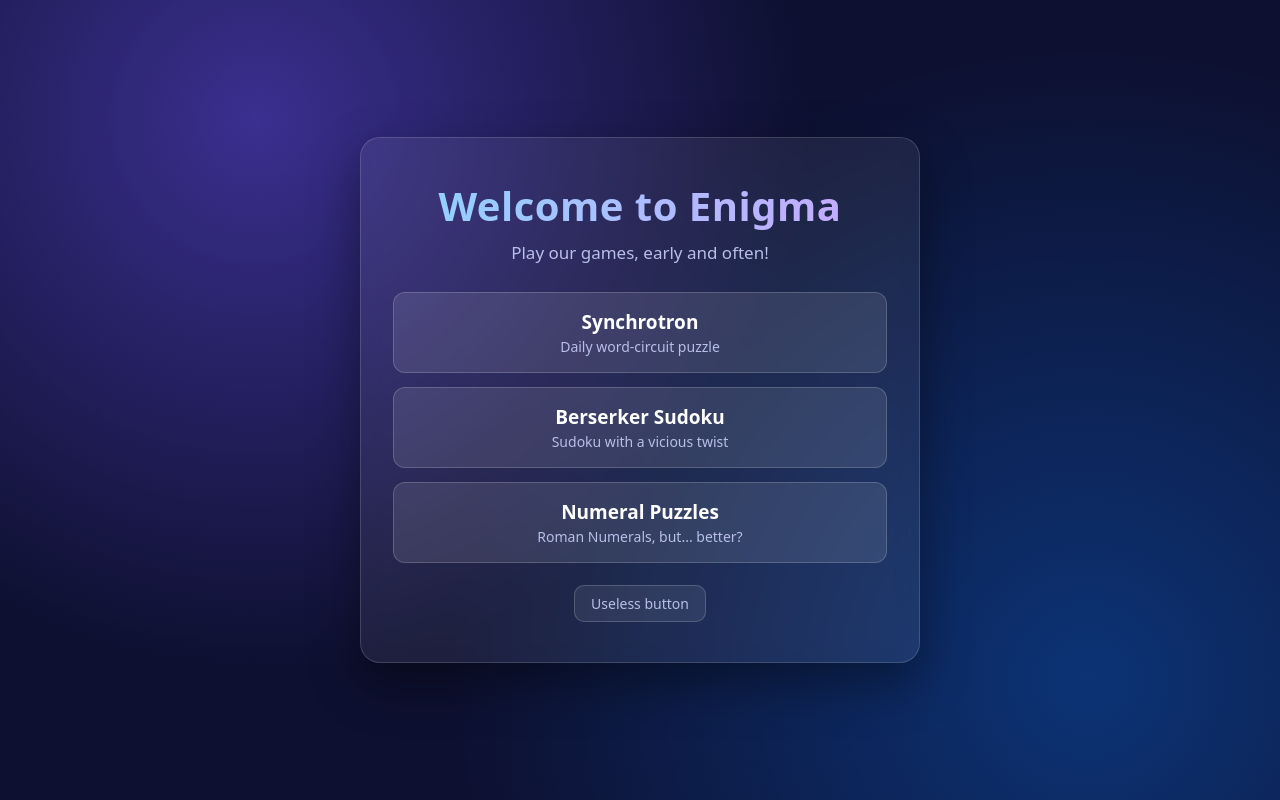
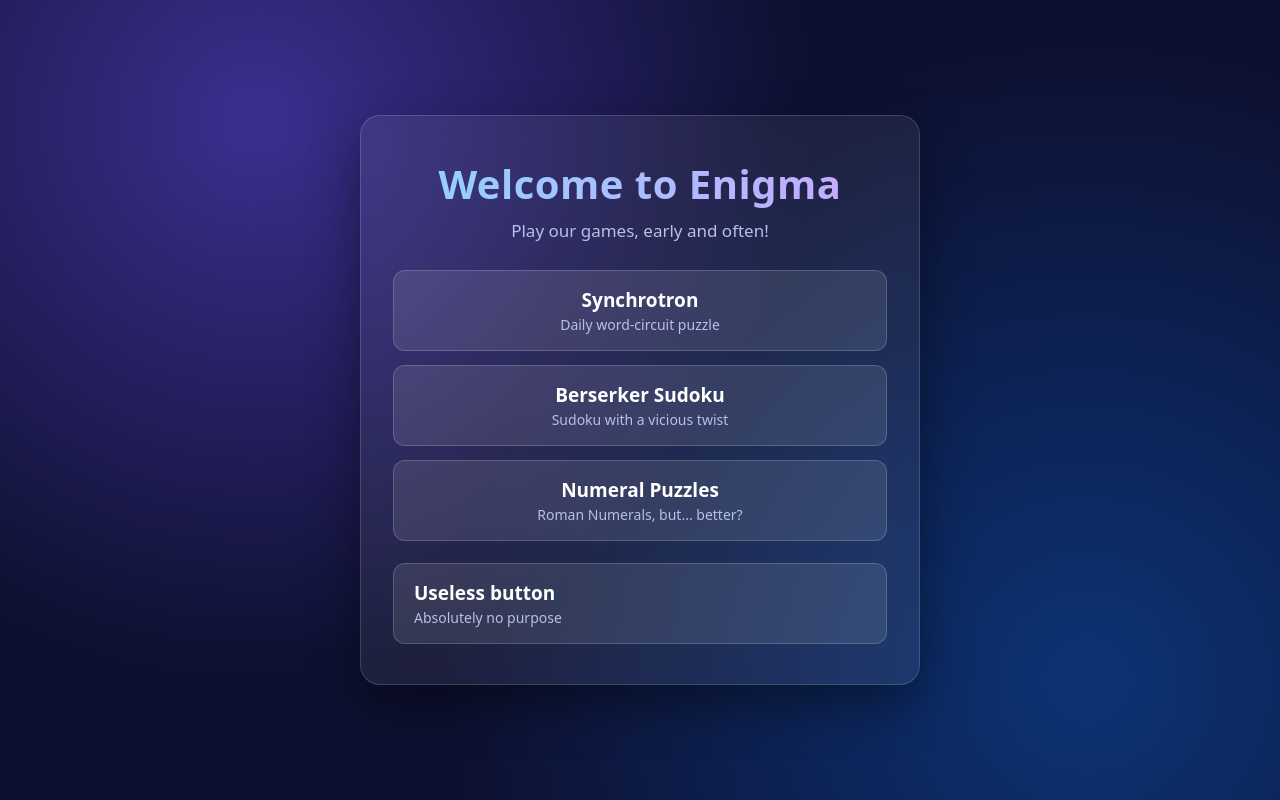
Before and after one commit to sean-hyer/enigma-games, a PHP site: page / in a window 1280 px wide. Run offline with PHP 8.4, Linux system fonts and the light colour scheme; some libraries are stand-ins or nearby versions.

Commit message:
useless button update

```diff
--- a/index.php
+++ b/index.php
@@ -19,7 +19,10 @@
 		a.play span{font-weight:400;font-size:14px;color:#b8bfe8}
 		a.play:hover,a.play:focus-visible{transform:translateY(-3px);background:linear-gradient(135deg,#0b79ff,#7a5cff);box-shadow:0 10px 24px rgba(11,121,255,.35);outline:none}
 		a.play:hover span,a.play:focus-visible span{color:#e9ecff}
-		#useless{margin-top:22px;padding:8px 16px;border-radius:10px;border:1px solid rgba(255,255,255,.18);background:rgba(255,255,255,.08);color:#b8bfe8;font:inherit;font-size:14px;cursor:pointer}
+		#useless{display:flex;flex-direction:column;gap:2px;width:100%;margin-top:22px;padding:16px 20px;border-radius:12px;border:1px solid rgba(255,255,255,.18);background:rgba(255,255,255,.1);color:#fff;font:inherit;font-size:19px;font-weight:700;cursor:pointer;transition:transform .15s,background .15s,box-shadow .15s}
+		#useless span{font-weight:400;font-size:14px;color:#b8bfe8}
+		#useless:hover,#useless:focus-visible{transform:translateY(-3px);background:linear-gradient(135deg,#0b79ff,#7a5cff);box-shadow:0 10px 24px rgba(11,121,255,.35);outline:none}
+		#useless:hover span,#useless:focus-visible span{color:#e9ecff}
 		#useless:disabled{opacity:.5;cursor:default}
 		#uselessBox{display:none;position:fixed;left:50%;top:50%;transform:translate(-50%,-50%);z-index:10;width:280px;padding:16px;border-radius:12px;background:#1b1f4d;border:1px solid rgba(255,255,255,.25);box-shadow:0 20px 50px rgba(0,0,0,.6)}
 		#uselessBox textarea{width:100%;height:80px;border-radius:8px;border:1px solid rgba(255,255,255,.2);background:#0d1030;color:#e9ecff;padding:8px;font:inherit}
@@ -36,7 +39,7 @@
 			<a class="play" href="berserker.html">Berserker Sudoku<span>Sudoku with a vicious twist</span></a>
 			<a class="play" href="numerals.html">Numeral Puzzles<span>Roman Numerals, but... better?</span></a>
 		</nav>
-		<button id="useless" type="button">Useless button</button>
+		<button id="useless" type="button">Useless button<span>Absolutely no purpose</span></button>
 		<!-- small class="info">Upload index.php and the game file (synchrotron.html). The game file currently redirects to the original (synchrotron_4.html) to preserve the original content.</small -->
 	</div>
 <div id="uselessBox">
```
